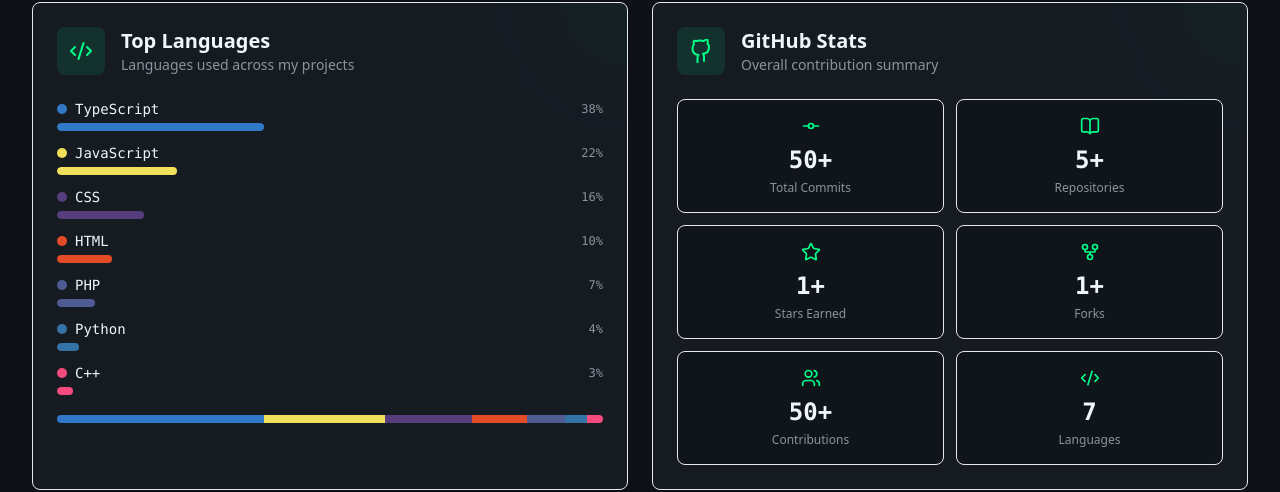
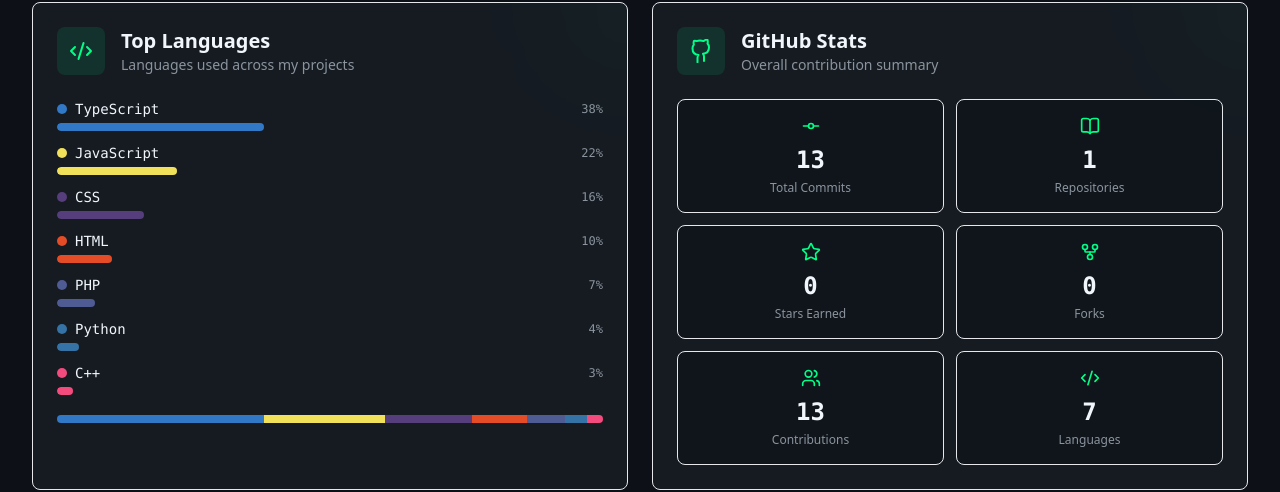
Before and after one commit to markjunwdominguez/markjunwdominguez.github.io, a React (Vite) app: page / in a window 1280 px wide. Shown: the part 4404-4896 px from the top of the page. Built offline with nearby package versions, Linux system fonts and the light colour scheme.

Commit message:
Update GitHub stats with real API data

```diff
--- a/src/sections/GitHubSection.tsx
+++ b/src/sections/GitHubSection.tsx
@@ -14,11 +14,11 @@
 ];
 
 const githubStats = [
-  { icon: GitCommit, label: 'Total Commits', value: '50+' },
-  { icon: BookOpen,  label: 'Repositories', value: '5+'  },
-  { icon: Star,      label: 'Stars Earned',  value: '1+'  },
-  { icon: GitFork,   label: 'Forks',         value: '1+'  },
-  { icon: Users,     label: 'Contributions', value: '50+' },
+  { icon: GitCommit, label: 'Total Commits', value: '13'  },
+  { icon: BookOpen,  label: 'Repositories', value: '1'   },
+  { icon: Star,      label: 'Stars Earned',  value: '0'   },
+  { icon: GitFork,   label: 'Forks',         value: '0'   },
+  { icon: Users,     label: 'Contributions', value: '13'  },
   { icon: Code2,     label: 'Languages',     value: '7'   },
 ];
 
```
